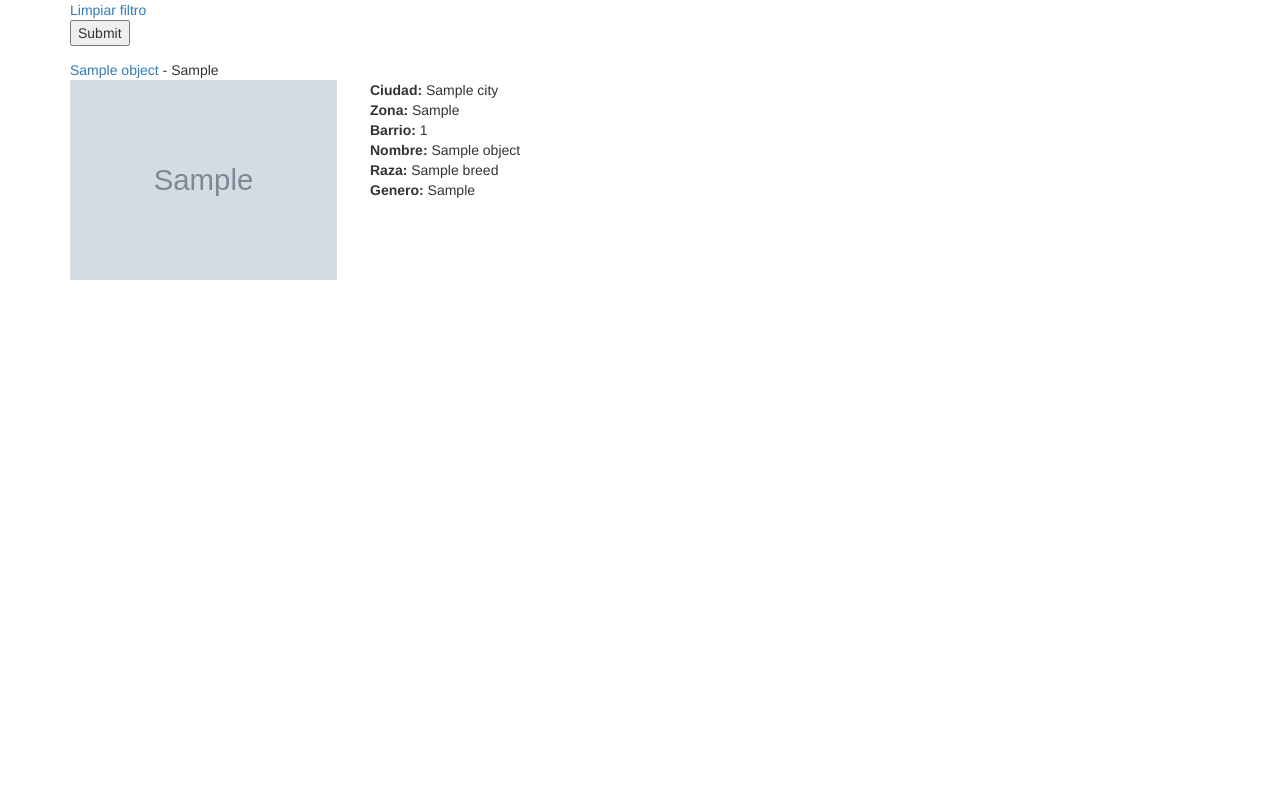
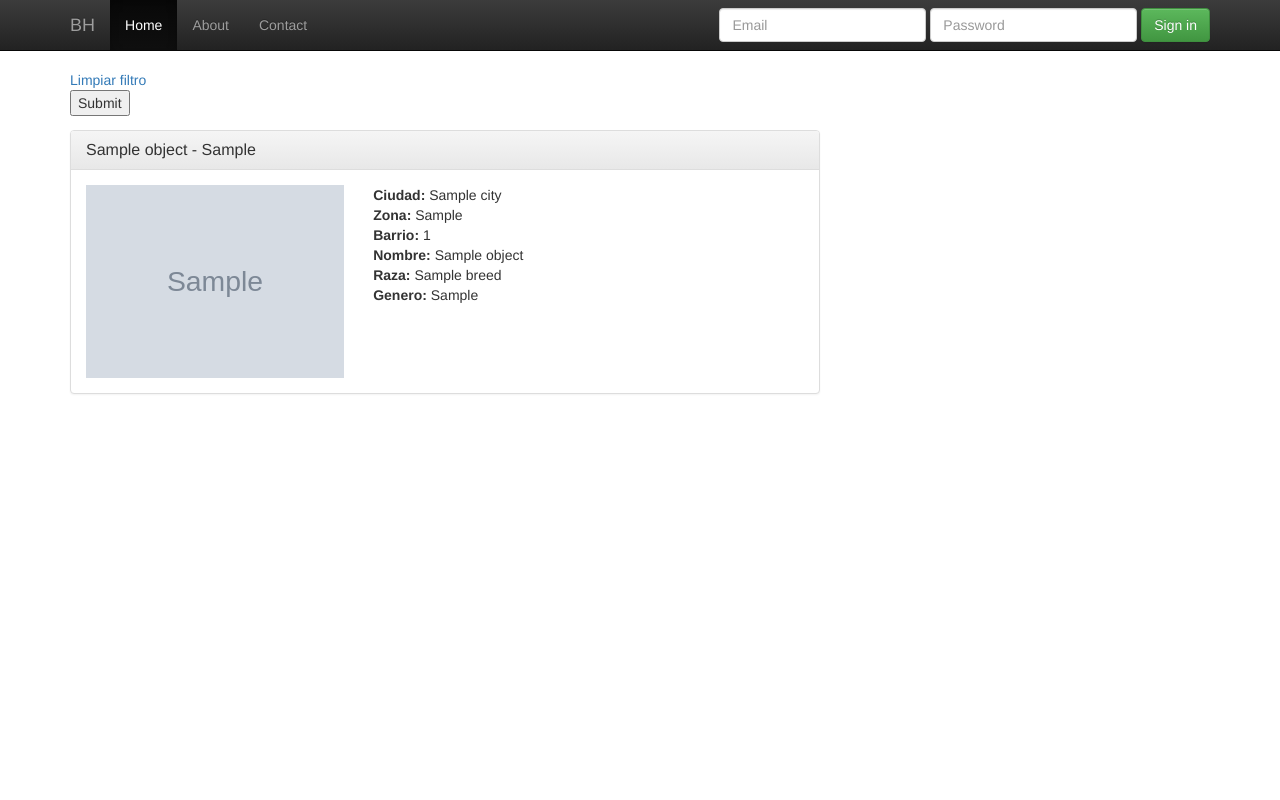
Before and after one commit to gustavovelascoh/huellas, a Python web app: template pets/templates/pets/report_list.html in a window 1280 px wide. Run offline with Jinja, Linux system fonts and the light colour scheme; the template is opened without the code that fills it: most values are stand-ins (such as "Sample title", 1, 10 or a date in 2020); grey boxes marked "Sample" are stand-in pictures; some libraries are stand-ins or nearby versions.

Commit message:
Added some bootstrap styles

```diff
--- a/pets/templates/base.html
+++ b/pets/templates/base.html
@@ -1,13 +1,67 @@
 <head>
+	<meta charset="utf-8">
+    <meta http-equiv="X-UA-Compatible" content="IE=edge">
+    <meta name="viewport" content="width=device-width, initial-scale=1">
 <link rel="stylesheet" href="//maxcdn.bootstrapcdn.com/bootstrap/3.2.0/css/bootstrap.min.css">
 <link rel="stylesheet" href="//maxcdn.bootstrapcdn.com/bootstrap/3.2.0/css/bootstrap-theme.min.css">
 <script src="//maxcdn.bootstrapcdn.com/bootstrap/3.2.0/js/bootstrap.min.js"></script>
 <link href='//fonts.googleapis.com/css?family=Lobster&subset=latin,latin-ext' rel='stylesheet' type='text/css'>
+
+<style>
+body {
+  padding-top: 70px;
+  padding-bottom: 30px;
+}
+
+.theme-dropdown .dropdown-menu {
+  position: static;
+  display: block;
+  margin-bottom: 20px;
+}
+
+.theme-showcase > p > .btn {
+  margin: 5px 0;
+}
+
+.theme-showcase .navbar .container {
+  width: auto;
+}
+</style>
+
 </head>
 
-
 <body>
-    <div class="content container">
+	<nav class="navbar navbar-inverse navbar-fixed-top">
+	  <div class="container">
+	    <div class="navbar-header">
+	      <button type="button" class="navbar-toggle collapsed" data-toggle="collapse" data-target="#navbar" aria-expanded="false" aria-controls="navbar">
+	        <span class="sr-only">Toggle navigation</span>
+	        <span class="icon-bar"></span>
+	        <span class="icon-bar"></span>
+	        <span class="icon-bar"></span>
+	      </button>
+	      <a class="navbar-brand" href="#">BH</a>
+	    </div>
+	    <div id="navbar" class="collapse navbar-collapse">
+	      <ul class="nav navbar-nav">
+	        <li class="active"><a href="#">Home</a></li>
+	        <li><a href="#about">About</a></li>
+	        <li><a href="#contact">Contact</a></li>
+	      </ul>
+	      <form class="navbar-form navbar-right">
+            <div class="form-group">
+              <input type="text" placeholder="Email" class="form-control">
+            </div>
+            <div class="form-group">
+              <input type="password" placeholder="Password" class="form-control">
+            </div>
+            <button type="submit" class="btn btn-success">Sign in</button>
+          </form>
+	    </div><!--/.nav-collapse -->
+	  </div>
+	</nav>
+    <div class="content container" role="main">
+    	<script src="https://ajax.googleapis.com/ajax/libs/jquery/1.11.2/jquery.min.js"></script>
         <div class="row">
             <div class="col-md-8">
 {% block content %}
--- a/pets/templates/pets/report_filter.html
+++ b/pets/templates/pets/report_filter.html
@@ -7,7 +7,7 @@
         <input type="submit" />
     </form>
     {% for object in filter %}
-        <div>
+        <div class="panel panel-default">
 			<div> <b>Ciudad:</b> {{ object.city }},
 				<b>Zona:</b> {{ object.get_zone_display }},
 				<b>Barrio:</b> {{ object.n_hood }}</div>
@@ -15,7 +15,8 @@
 			<div>
 				<div> <b>Nombre:</b> {{ object.name }}</div>
 				<div> <b>Raza:</b> {{ object.breed }}</div>
-	<div> <b>Genero:</b> {{ object.get_genre_display }}</div>
+				<div> <b>Genero:</b> {{ object.get_genre_display }}
+			</div>
 		</div>
 		<br />
     {% endfor %}
--- a/pets/templates/pets/report_list.html
+++ b/pets/templates/pets/report_list.html
@@ -10,8 +10,13 @@
     </div>
 <div class="list">
     {% for object in filter %}
-<div class="card" style="width: 100%; float:left">
-	<div> <a href="/report/{{ object.id }}">{{ object }}</a> - {{ object.get_type_display }} </div>
+<div class="panel panel-default" style="width: 100%; float:left">
+	<div class="panel-heading">
+      <h3 class="panel-title">
+      	<a href="/report/{{ object.id }}">{{ object }}</a> - {{ object.get_type_display }}
+      </h3>
+    </div>
+	<div class="panel-body">
 
 	<div style="width: 40%; float:left">
 		{% for img in object.reportimage_set.all %}
@@ -30,6 +35,7 @@
 			<div> <b>Genero:</b> {{ object.get_genre_display }}</div>
 		</div>
 	</div>
+	</div>
 </div>
 {% endfor %}
 </div>
```
Lines whose indentation alone changed are shown as unchanged.
